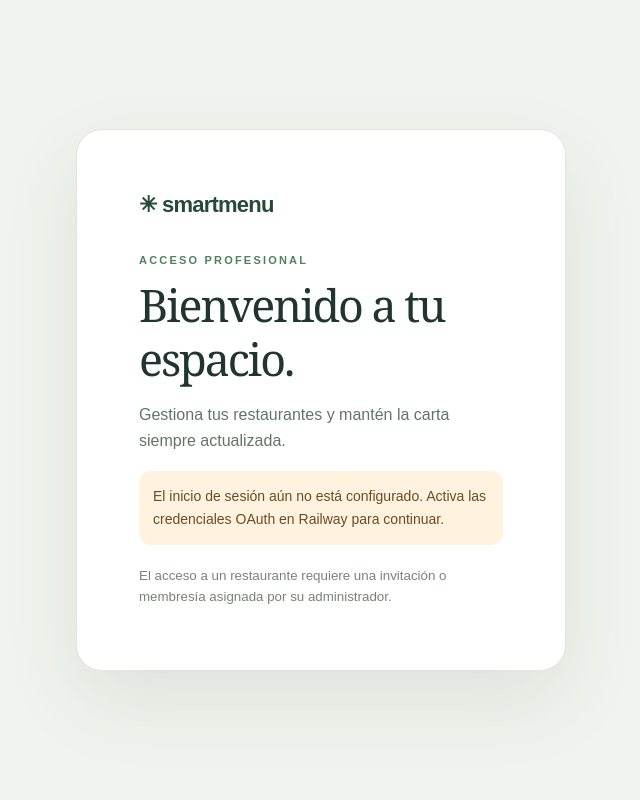
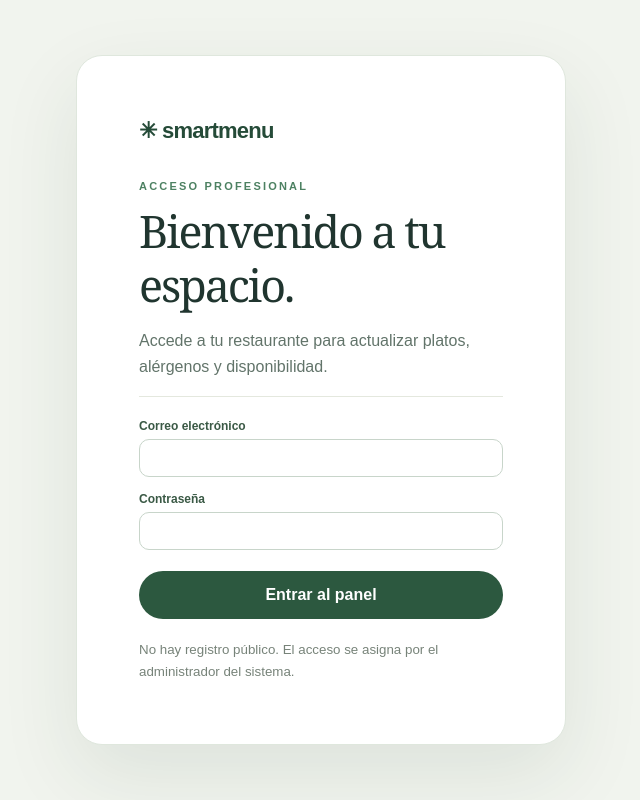
Before and after one commit to WolcenOn/smart-menu-saas, a Next.js app: page /acceso in a window 1280 px wide. Shown: the whole page, without its empty margins (319-959 px from the left). Built offline with nearby package versions, Linux system fonts and the light colour scheme.

Commit message:
feat(auth): secure credentials pilot with Auth.js and one-time owner bootstrap

```diff
--- /dev/null
+++ b/src/app/acceso/actions.ts
@@ -0,0 +1,19 @@
+'use server';
+
+import { signIn } from '@/auth';
+import { AuthError } from 'next-auth';
+import { redirect } from 'next/navigation';
+
+export async function loginWithPassword(formData: FormData) {
+  const email = formData.get('email');
+  const password = formData.get('password');
+  if (typeof email !== 'string' || typeof password !== 'string') {
+    redirect('/acceso?error=invalid');
+  }
+  try {
+    await signIn('credentials', { email, password, redirectTo: '/panel' });
+  } catch (error) {
+    if (error instanceof AuthError) redirect('/acceso?error=invalid');
+    throw error; // Preserve Next.js redirect exceptions.
+  }
+}
--- a/src/app/acceso/page.tsx
+++ b/src/app/acceso/page.tsx
@@ -1,23 +1,35 @@
 import { signIn } from '@/auth';
 import Link from 'next/link';
+import { loginWithPassword } from './actions';
 
-export default function SignInPage() {
-  const enabled = Boolean(process.env.AUTH_GOOGLE_ID && process.env.AUTH_GOOGLE_SECRET && process.env.AUTH_SECRET);
+type Props = { searchParams: Promise<{ error?: string }> };
+
+export default async function SignInPage({ searchParams }: Props) {
+  const { error } = await searchParams;
+  const googleEnabled = Boolean(process.env.AUTH_GOOGLE_ID && process.env.AUTH_GOOGLE_SECRET);
   return (
     <main className="auth-page">
       <section className="auth-panel">
         <Link href="/" className="auth-brand">✳ smartmenu</Link>
         <span className="auth-overline">ACCESO PROFESIONAL</span>
         <h1>Bienvenido a tu espacio.</h1>
-        <p>Gestiona tus restaurantes y mantén la carta siempre actualizada.</p>
-        {enabled ? (
+        <p>Accede a tu restaurante para actualizar platos, alérgenos y disponibilidad.</p>
+        {error ? <p className="auth-alert" role="alert">No se ha podido iniciar sesión. Comprueba los datos o vuelve a intentarlo más tarde.</p> : null}
+        <form action={loginWithPassword} className="dashboard-theme-form">
+          <label>Correo electrónico
+            <input type="email" name="email" autoComplete="username" required maxLength={254} />
+          </label>
+          <label>Contraseña
+            <input type="password" name="password" autoComplete="current-password" required minLength={1} maxLength={200} />
+          </label>
+          <button className="auth-submit" type="submit">Entrar al panel</button>
+        </form>
+        {googleEnabled ? (
           <form action={async () => { 'use server'; await signIn('google', { redirectTo: '/panel' }); }}>
-            <button className="auth-submit" type="submit">Continuar con Google</button>
+            <button className="dashboard-logout" type="submit">Continuar con Google</button>
           </form>
-        ) : (
-          <p className="auth-alert" role="status">El inicio de sesión aún no está configurado. Activa las credenciales OAuth en Railway para continuar.</p>
-        )}
-        <small>El acceso a un restaurante requiere una invitación o membresía asignada por su administrador.</small>
+        ) : null}
+        <small>No hay registro público. El acceso se asigna por el administrador del sistema.</small>
       </section>
     </main>
   );
--- a/src/auth.ts
+++ b/src/auth.ts
@@ -1,20 +1,75 @@
 import NextAuth from 'next-auth';
 import Google from 'next-auth/providers/google';
+import Credentials from 'next-auth/providers/credentials';
 import { PrismaAdapter } from '@auth/prisma-adapter';
+import bcrypt from 'bcryptjs';
+import { z } from 'zod';
 import { prisma } from '@/lib/db';
 
-// OAuth providers are intentionally disabled until the operator configures both
-// values in Railway. No public user provisioning or default owner is created.
-const googleConfigured = Boolean(process.env.AUTH_GOOGLE_ID && process.env.AUTH_GOOGLE_SECRET);
+// Credentials are temporary for the pilot. Auth.js sessions and tenant membership
+// remain the same when Google OAuth is enabled later.
+const googleEnabled = Boolean(process.env.AUTH_GOOGLE_ID && process.env.AUTH_GOOGLE_SECRET);
+const credentialsSchema = z.object({
+  email: z.email().max(254).transform(value => value.trim().toLowerCase()),
+  password: z.string().min(1).max(200),
+}).strict();
 
 export const { handlers, auth, signIn, signOut } = NextAuth({
   adapter: PrismaAdapter(prisma),
-  session: {
-    strategy: 'database',
-    maxAge: 60 * 60 * 24 * 7,
-    updateAge: 60 * 60 * 24,
-  },
-  providers: googleConfigured ? [Google] : [],
+  session: { strategy: 'jwt', maxAge: 60 * 60 * 24, updateAge: 60 * 60 },
+  providers: [
+    Credentials({
+      name: 'Correo y contraseña',
+      credentials: {
+        email: { label: 'Correo electrónico', type: 'email' },
+        password: { label: 'Contraseña', type: 'password' },
+      },
+      async authorize(raw) {
+        const input = credentialsSchema.safeParse(raw);
+        if (!input.success) return null;
+
+        const user = await prisma.user.findUnique({
+          where: { email: input.data.email },
+          select: { id: true, email: true, name: true, passwordHash: true, failedLogins: true, lockedUntil: true },
+        });
+
+        // Generic rejection; do not disclose whether an email exists.
+        if (!user?.passwordHash || (user.lockedUntil && user.lockedUntil > new Date())) return null;
+        const valid = await bcrypt.compare(input.data.password, user.passwordHash);
+        if (!valid) {
+          const result = await prisma.user.update({
+            where: { id: user.id },
+            data: { failedLogins: { increment: 1 } },
+            select: { failedLogins: true },
+          });
+          if (result.failedLogins >= 5) {
+            await prisma.user.update({
+              where: { id: user.id },
+              data: { lockedUntil: new Date(Date.now() + 15 * 60_000), failedLogins: 0 },
+            });
+          }
+          return null;
+        }
+
+        await prisma.user.update({
+          where: { id: user.id },
+          data: { failedLogins: 0, lockedUntil: null },
+        });
+        return { id: user.id, name: user.name, email: user.email };
+      },
+    }),
+    ...(googleEnabled ? [Google] : []),
+  ],
   pages: { signIn: '/acceso' },
   trustHost: process.env.AUTH_TRUST_HOST === 'true',
+  callbacks: {
+    async jwt({ token, user }) {
+      if (user?.id) token.sub = user.id;
+      return token;
+    },
+    async session({ session, token }) {
+      if (session.user && token.sub) session.user.id = token.sub;
+      return session;
+    },
+  },
 });
```
Also changed, not shown: package.json (+6 -3 lines), scripts/bootstrap-demo.ts (added, +35 -0 lines), src/lib/current-user.ts (+4 -3 lines), 3 other files (tests, documents, lock files or other folders).
